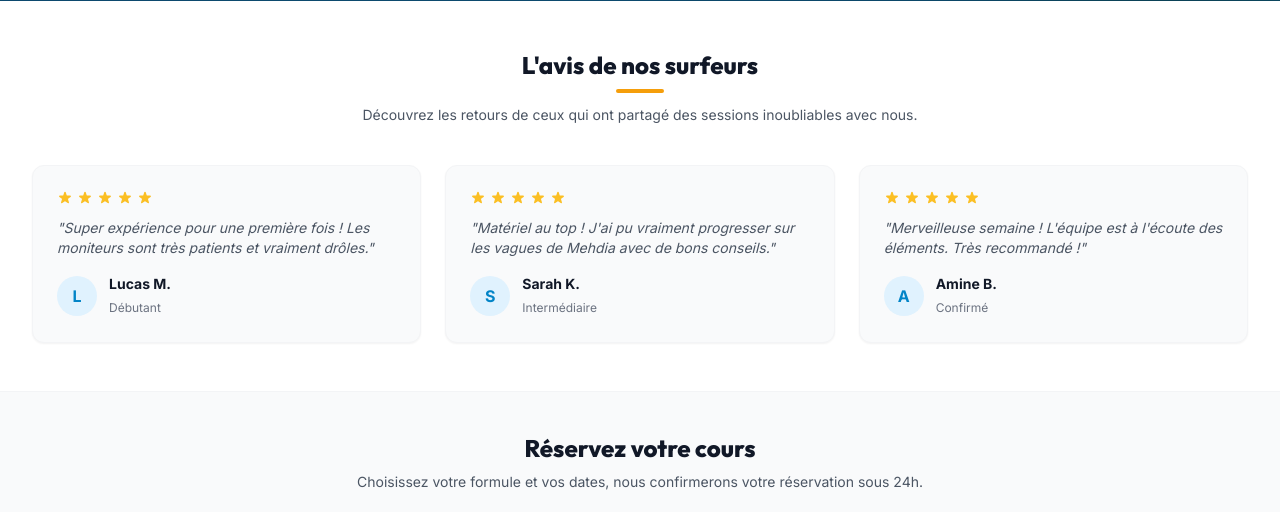
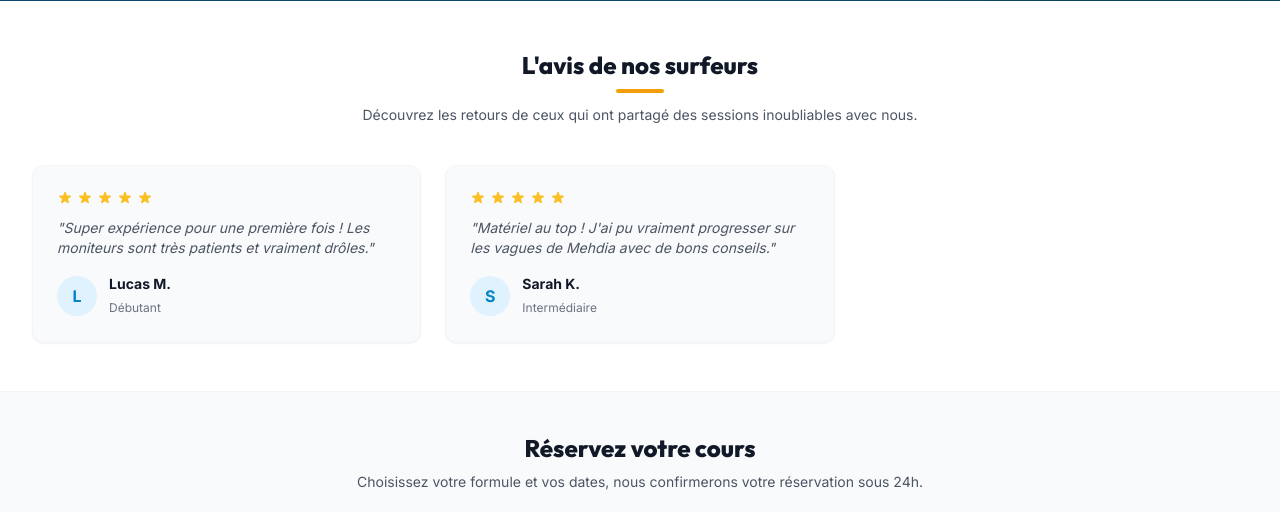
Before and after one commit to skglisse-netizen/WebSiteSurf, a FastAPI app: page / in a window 1280 px wide. Shown: the part 1693-2205 px from the top of the page. Run offline with FastAPI, Linux system fonts and the light colour scheme; data comes from the database, SQL or seed files in the repository; data that the repository does not hold is empty; some libraries are stand-ins or nearby versions.

Commit message:
content: remove testimonial from Amine B.

```diff
--- a/templates/index.html
+++ b/templates/index.html
@@ -261,24 +261,7 @@
                 </div>
             </div>
 
-            <!-- Review 3 -->
-            <div class="bg-gray-50 rounded-xl p-6 shadow-sm fade-in border border-gray-100 transition duration-300 hover:shadow-md" style="transition-delay: 200ms;">
-                <div class="text-accent-400 mb-3 flex gap-1">
-                    <svg class="h-4 w-4 fill-current" viewBox="0 0 20 20"><path d="M9.049 2.927c.3-.921 1.603-.921 1.902 0l1.07 3.292a1 1 0 00.95.69h3.462c.969 0 1.371 1.24.588 1.81l-2.8 2.034a1 1 0 00-.364 1.118l1.07 3.292c.3.921-.755 1.688-1.54 1.118l-2.8-2.034a1 1 0 00-1.175 0l-2.8 2.034c-.784.57-1.838-.197-1.539-1.118l1.07-3.292a1 1 0 00-.364-1.118L2.98 8.72c-.783-.57-.38-1.81.588-1.81h3.461a1 1 0 00.951-.69l1.07-3.292z" /></svg>
-                    <svg class="h-4 w-4 fill-current" viewBox="0 0 20 20"><path d="M9.049 2.927c.3-.921 1.603-.921 1.902 0l1.07 3.292a1 1 0 00.95.69h3.462c.969 0 1.371 1.24.588 1.81l-2.8 2.034a1 1 0 00-.364 1.118l1.07 3.292c.3.921-.755 1.688-1.54 1.118l-2.8-2.034a1 1 0 00-1.175 0l-2.8 2.034c-.784.57-1.838-.197-1.539-1.118l1.07-3.292a1 1 0 00-.364-1.118L2.98 8.72c-.783-.57-.38-1.81.588-1.81h3.461a1 1 0 00.951-.69l1.07-3.292z" /></svg>
-                    <svg class="h-4 w-4 fill-current" viewBox="0 0 20 20"><path d="M9.049 2.927c.3-.921 1.603-.921 1.902 0l1.07 3.292a1 1 0 00.95.69h3.462c.969 0 1.371 1.24.588 1.81l-2.8 2.034a1 1 0 00-.364 1.118l1.07 3.292c.3.921-.755 1.688-1.54 1.118l-2.8-2.034a1 1 0 00-1.175 0l-2.8 2.034c-.784.57-1.838-.197-1.539-1.118l1.07-3.292a1 1 0 00-.364-1.118L2.98 8.72c-.783-.57-.38-1.81.588-1.81h3.461a1 1 0 00.951-.69l1.07-3.292z" /></svg>
-                    <svg class="h-4 w-4 fill-current" viewBox="0 0 20 20"><path d="M9.049 2.927c.3-.921 1.603-.921 1.902 0l1.07 3.292a1 1 0 00.95.69h3.462c.969 0 1.371 1.24.588 1.81l-2.8 2.034a1 1 0 00-.364 1.118l1.07 3.292c.3.921-.755 1.688-1.54 1.118l-2.8-2.034a1 1 0 00-1.175 0l-2.8 2.034c-.784.57-1.838-.197-1.539-1.118l1.07-3.292a1 1 0 00-.364-1.118L2.98 8.72c-.783-.57-.38-1.81.588-1.81h3.461a1 1 0 00.951-.69l1.07-3.292z" /></svg>
-                    <svg class="h-4 w-4 fill-current" viewBox="0 0 20 20"><path d="M9.049 2.927c.3-.921 1.603-.921 1.902 0l1.07 3.292a1 1 0 00.95.69h3.462c.969 0 1.371 1.24.588 1.81l-2.8 2.034a1 1 0 00-.364 1.118l1.07 3.292c.3.921-.755 1.688-1.54 1.118l-2.8-2.034a1 1 0 00-1.175 0l-2.8 2.034c-.784.57-1.838-.197-1.539-1.118l1.07-3.292a1 1 0 00-.364-1.118L2.98 8.72c-.783-.57-.38-1.81.588-1.81h3.461a1 1 0 00.951-.69l1.07-3.292z" /></svg>
-                </div>
-                <p class="text-gray-600 text-sm mb-4 italic">"Merveilleuse semaine ! L'équipe est à l'écoute des éléments. Très recommandé !"</p>
-                <div class="flex items-center gap-3">
-                    <div class="h-10 w-10 bg-primary-100 rounded-full flex items-center justify-center text-primary-600 font-bold">A</div>
-                    <div>
-                        <h4 class="text-sm font-bold text-gray-900">Amine B.</h4>
-                        <span class="text-xs text-gray-500">Confirmé</span>
-                    </div>
-                </div>
-            </div>
+
         </div>
     </div>
 </section>
```
